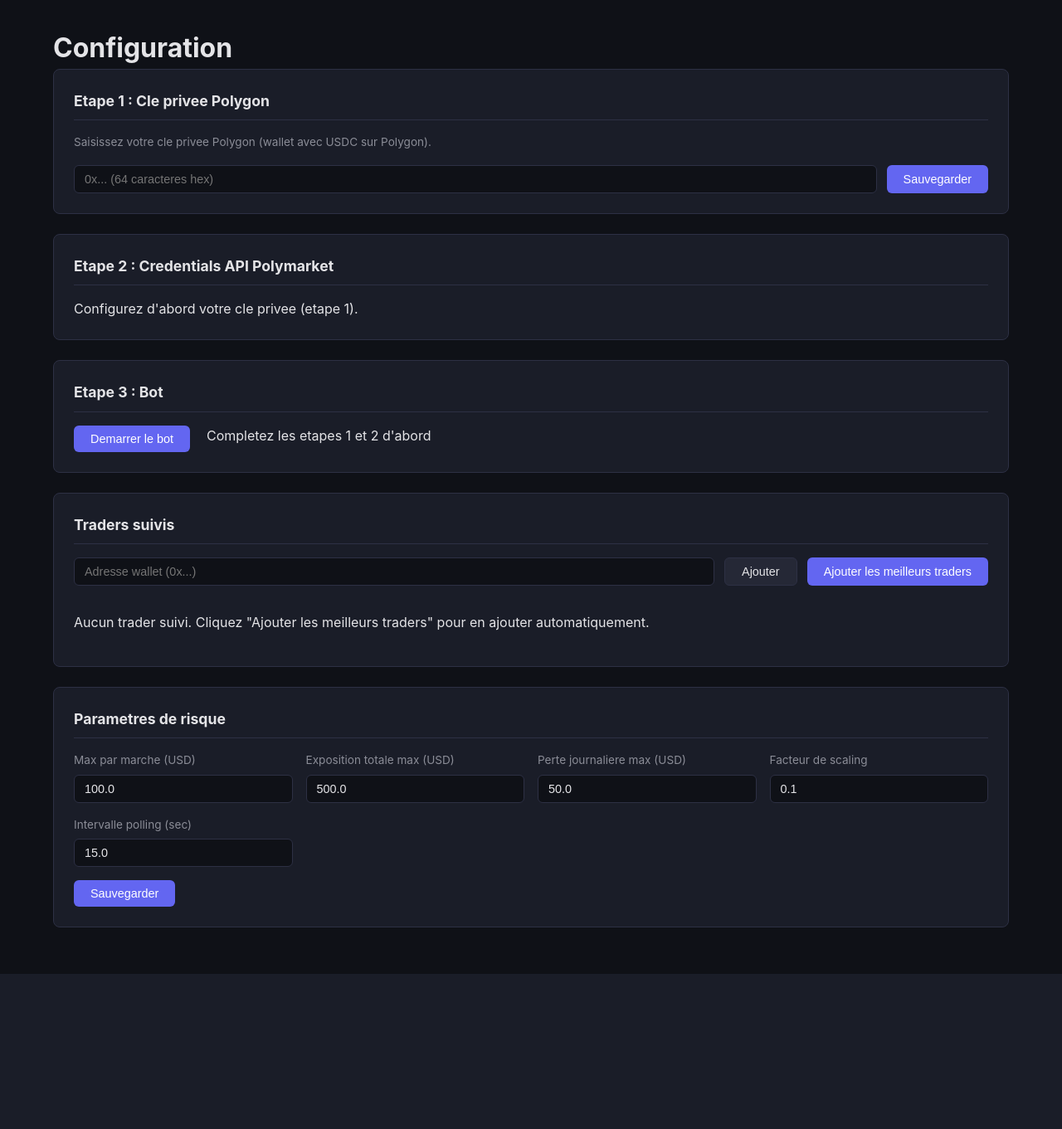
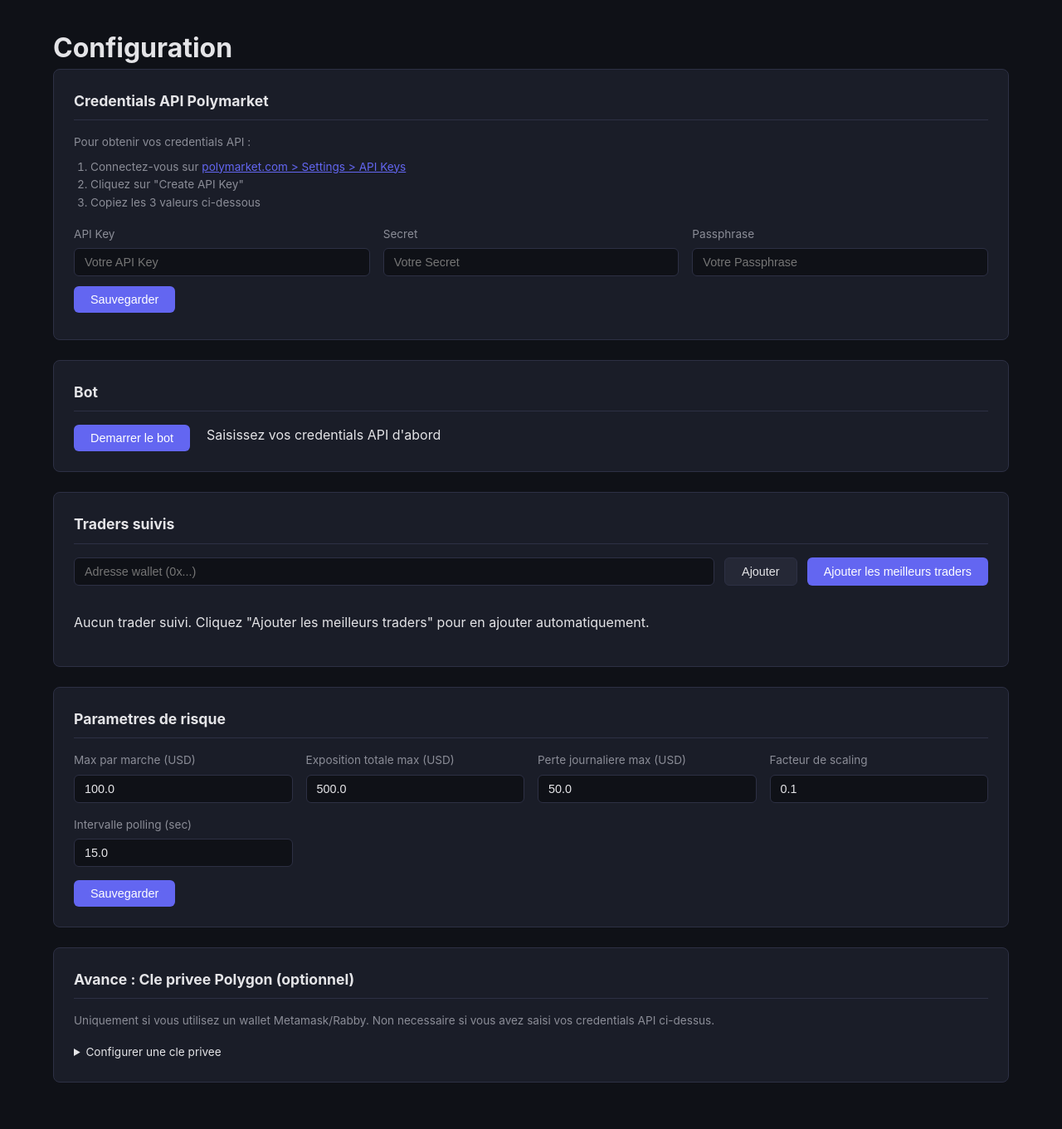
Before and after one commit to MyShivaRepo/pm-angel, a FastAPI app: page /settings in a window 1280 px wide. Shown: the part 67-1428 px from the top of the page at 83% size. Before the commit the page ends 1241 px from the top, so only its background shows below. Run offline with FastAPI, Linux system fonts and the light colour scheme.

Commit message:
feat: support direct API credentials entry for email/social login users
- New flow: enter API Key + Secret + Passphrase directly from
  Polymarket settings page (polymarket.com > Settings > API Keys)
- No private key required for email/social login users
- Private key setup moved to optional "Advanced" section
- has_credentials no longer requires private_key, only API keys
- Instructions with link to Polymarket API keys page

Co-Authored-By: Claude Opus 4.6 (1M context) <noreply@anthropic.com>

```diff
--- a/src/pm_angel/config.py
+++ b/src/pm_angel/config.py
@@ -57,7 +57,7 @@ class Settings:
 
     @property
     def has_credentials(self) -> bool:
-        return bool(self.private_key and self.clob_api_key)
+        return bool(self.clob_api_key and self.clob_api_secret and self.clob_api_passphrase)
 
     @property
     def has_private_key(self) -> bool:
--- a/src/pm_angel/main.py
+++ b/src/pm_angel/main.py
@@ -186,28 +186,53 @@ async def leaderboard_data(
 
 # --- Credentials Setup (from web UI) ---
 
+@app.post("/api/setup/api-credentials", response_class=HTMLResponse)
+async def save_api_credentials(
+    api_key: str = Form(...),
+    api_secret: str = Form(...),
+    api_passphrase: str = Form(...),
+):
+    key = api_key.strip()
+    secret = api_secret.strip()
+    passphrase = api_passphrase.strip()
+
+    if not key or not secret or not passphrase:
+        return HTMLResponse(
+            '<p class="text-warning">Les 3 champs sont obligatoires.</p>'
+        )
+
+    settings.clob_api_key = key
+    settings.clob_api_secret = secret
+    settings.clob_api_passphrase = passphrase
+    await settings.save_to_db("clob_api_key", key)
+    await settings.save_to_db("clob_api_secret", secret)
+    await settings.save_to_db("clob_api_passphrase", passphrase)
+
+    _rebuild_clob()
+    logger.info("API credentials saved from web UI")
+
+    return HTMLResponse(
+        '<p class="text-success">Credentials API sauvegardees ! Vous pouvez maintenant demarrer le bot.</p>'
+    )
+
+
 @app.post("/api/setup/private-key", response_class=HTMLResponse)
 async def save_private_key(private_key: str = Form(...)):
-    # Clean input: remove whitespace, quotes, newlines
     pk = private_key.strip().strip("'\"").strip()
-    # Remove 0x prefix if present, we'll add it back
     if pk.lower().startswith("0x"):
         pk = pk[2:]
-    # Remove any spaces or dashes within the key
     pk = pk.replace(" ", "").replace("-", "").replace("\n", "").replace("\r", "")
-    # Validate: must be hex characters only
+
     hex_chars = set("0123456789abcdefABCDEF")
     invalid = [c for c in pk if c not in hex_chars]
     if invalid:
         return HTMLResponse(
             f'<p class="text-warning">Cle invalide : caracteres non-hexadecimaux trouves: '
-            f'{", ".join(repr(c) for c in invalid[:5])}. '
-            f'La cle doit contenir uniquement des caracteres 0-9 et a-f.</p>'
+            f'{", ".join(repr(c) for c in invalid[:5])}.</p>'
         )
     if len(pk) != 64:
         return HTMLResponse(
-            f'<p class="text-warning">Cle invalide : {len(pk)} caracteres au lieu de 64. '
-            f'Une cle privee Ethereum/Polygon fait exactement 64 caracteres hexadecimaux.</p>'
+            f'<p class="text-warning">Cle invalide : {len(pk)} caracteres au lieu de 64.</p>'
         )
     pk = "0x" + pk.lower()
 
@@ -215,49 +240,33 @@ async def save_private_key(private_key: str = Form(...)):
     await settings.save_to_db("private_key", pk)
     logger.info("Private key saved to database")
 
-    return HTMLResponse(
-        '<p class="text-success">Cle privee sauvegardee !</p>'
-        '<p class="help-text">Cliquez maintenant sur "Generer Credentials API" pour obtenir vos cles CLOB.</p>'
-    )
-
-
-@app.post("/api/setup/derive-keys", response_class=HTMLResponse)
-async def derive_keys():
-    if not settings.has_private_key:
-        return HTMLResponse(
-            '<p class="text-warning">Saisissez d\'abord votre cle privee ci-dessus.</p>'
-        )
+    # Auto-derive API credentials
     try:
-        # Create a temporary CLOB client just for key derivation
         temp_clob = ClobWrapper(
             host=settings.clob_host,
-            private_key=settings.private_key,
+            private_key=pk,
             chain_id=settings.chain_id,
-            api_key="",
-            api_secret="",
-            api_passphrase="",
+            api_key="", api_secret="", api_passphrase="",
         )
         creds = await temp_clob.derive_api_creds()
-
-        # Save to settings and DB
         settings.clob_api_key = creds["api_key"]
         settings.clob_api_secret = creds["api_secret"]
         settings.clob_api_passphrase = creds["api_passphrase"]
         await settings.save_to_db("clob_api_key", creds["api_key"])
         await settings.save_to_db("clob_api_secret", creds["api_secret"])
         await settings.save_to_db("clob_api_passphrase", creds["api_passphrase"])
-
-        # Rebuild CLOB client with new credentials
         _rebuild_clob()
-
-        logger.info("API credentials derived and saved")
+        logger.info("API credentials auto-derived and saved")
         return HTMLResponse(
-            '<p class="text-success">Credentials API generees et sauvegardees automatiquement !</p>'
-            '<p class="help-text">Vous pouvez maintenant demarrer le bot.</p>'
+            '<p class="text-success">Cle privee sauvegardee et credentials API generees automatiquement !</p>'
         )
     except Exception as exc:
-        logger.error("Key derivation failed: %s", exc)
-        return HTMLResponse(f'<p class="text-warning">Erreur: {exc}</p>')
+        logger.error("Auto key derivation failed: %s", exc)
+        return HTMLResponse(
+            f'<p class="text-success">Cle privee sauvegardee.</p>'
+            f'<p class="text-warning">Generation auto des credentials echouee ({exc}). '
+            f'Saisissez-les manuellement ci-dessous.</p>'
+        )
 
 
 # --- Bot Control ---
--- a/src/pm_angel/templates/settings.html
+++ b/src/pm_angel/templates/settings.html
@@ -3,53 +3,66 @@
 <div class="settings">
     <h1>Configuration</h1>
 
-    <!-- Step 1: Private Key -->
+    <!-- API Credentials -->
     <section class="settings-section">
-        <h2>Etape 1 : Cle privee Polygon</h2>
-        {% if has_private_key %}
-            <p class="text-success">Cle privee configuree : <code>{{ pk_masked }}</code></p>
+        <h2>Credentials API Polymarket</h2>
+        {% if has_credentials %}
+            <p class="text-success">Credentials API configurees</p>
             <details style="margin-top: 0.5rem;">
-                <summary class="text-muted" style="cursor: pointer; font-size: 0.85rem;">Modifier la cle</summary>
-                <form hx-post="/api/setup/private-key" hx-target="#pk-result" hx-swap="innerHTML"
-                      style="margin-top: 0.5rem;">
-                    <div class="form-row">
-                        <input type="password" name="private_key" placeholder="0x..." class="input" required>
-                        <button type="submit" class="btn btn-secondary">Mettre a jour</button>
+                <summary class="text-muted" style="cursor: pointer; font-size: 0.85rem;">Modifier les credentials</summary>
+                <form hx-post="/api/setup/api-credentials" hx-target="#creds-result" hx-swap="innerHTML"
+                      style="margin-top: 0.75rem;">
+                    <div class="form-grid">
+                        <label>
+                            API Key
+                            <input type="text" name="api_key" placeholder="Votre API Key" class="input" required>
+                        </label>
+                        <label>
+                            Secret
+                            <input type="password" name="api_secret" placeholder="Votre Secret" class="input" required>
+                        </label>
+                        <label>
+                            Passphrase
+                            <input type="password" name="api_passphrase" placeholder="Votre Passphrase" class="input" required>
+                        </label>
                     </div>
+                    <button type="submit" class="btn btn-secondary" style="margin-top: 0.75rem;">Mettre a jour</button>
                 </form>
-                <div id="pk-result"></div>
+                <div id="creds-result" style="margin-top: 0.5rem;"></div>
             </details>
         {% else %}
-            <p class="help-text">Saisissez votre cle privee Polygon (wallet avec USDC sur Polygon).</p>
-            <form hx-post="/api/setup/private-key" hx-target="#pk-result" hx-swap="innerHTML">
-                <div class="form-row">
-                    <input type="password" name="private_key" placeholder="0x... (64 caracteres hex)" class="input" required>
-                    <button type="submit" class="btn btn-primary">Sauvegarder</button>
+            <div class="help-text">
+                <p>Pour obtenir vos credentials API :</p>
+                <ol style="margin: 0.5rem 0; padding-left: 1.25rem;">
+                    <li>Connectez-vous sur <a href="https://polymarket.com/fr/settings?tab=api-keys" target="_blank" style="color: var(--primary);">polymarket.com &gt; Settings &gt; API Keys</a></li>
+                    <li>Cliquez sur "Create API Key"</li>
+                    <li>Copiez les 3 valeurs ci-dessous</li>
+                </ol>
+            </div>
+            <form hx-post="/api/setup/api-credentials" hx-target="#creds-result" hx-swap="innerHTML">
+                <div class="form-grid">
+                    <label>
+                        API Key
+                        <input type="text" name="api_key" placeholder="Votre API Key" class="input" required>
+                    </label>
+                    <label>
+                        Secret
+                        <input type="password" name="api_secret" placeholder="Votre Secret" class="input" required>
+                    </label>
+                    <label>
+                        Passphrase
+                        <input type="password" name="api_passphrase" placeholder="Votre Passphrase" class="input" required>
+                    </label>
                 </div>
+                <button type="submit" class="btn btn-primary" style="margin-top: 0.75rem;">Sauvegarder</button>
             </form>
-            <div id="pk-result"></div>
+            <div id="creds-result" style="margin-top: 0.5rem;"></div>
         {% endif %}
     </section>
 
-    <!-- Step 2: API Credentials -->
+    <!-- Bot Control -->
     <section class="settings-section">
-        <h2>Etape 2 : Credentials API Polymarket</h2>
-        {% if has_credentials %}
-            <p class="text-success">Credentials API configurees</p>
-        {% elif has_private_key %}
-            <p class="help-text">Generez vos credentials API a partir de votre cle privee. Un seul clic suffit.</p>
-            <button class="btn btn-primary" hx-post="/api/setup/derive-keys" hx-target="#setup-result">
-                Generer Credentials API
-            </button>
-            <div id="setup-result" style="margin-top: 0.75rem;"></div>
-        {% else %}
-            <p class="text-muted">Configurez d'abord votre cle privee (etape 1).</p>
-        {% endif %}
-    </section>
-
-    <!-- Step 3: Bot Control -->
-    <section class="settings-section">
-        <h2>Etape 3 : Bot</h2>
+        <h2>Bot</h2>
         <div class="bot-controls">
             {% if bot_running %}
                 <button class="btn btn-danger" hx-post="/api/bot/stop" hx-swap="none"
@@ -64,7 +77,7 @@
                 </button>
             {% else %}
                 <button class="btn btn-primary" disabled>Demarrer le bot</button>
-                <span class="text-muted" style="margin-left: 0.5rem;">Completez les etapes 1 et 2 d'abord</span>
+                <span class="text-muted" style="margin-left: 0.5rem;">Saisissez vos credentials API d'abord</span>
             {% endif %}
         </div>
     </section>
@@ -72,9 +85,9 @@
     <!-- Traders -->
     <section class="settings-section">
         <h2>Traders suivis</h2>
-        <div style="display: flex; gap: 0.75rem; margin-bottom: 1rem;">
+        <div style="display: flex; gap: 0.75rem; margin-bottom: 1rem; flex-wrap: wrap;">
             <form hx-post="/api/traders" hx-target="#traders-list" hx-swap="innerHTML"
-                  hx-on::after-request="this.reset()" style="flex: 1;">
+                  hx-on::after-request="this.reset()" style="flex: 1; min-width: 250px;">
                 <div class="form-row">
                     <input type="text" name="address" placeholder="Adresse wallet (0x...)" class="input">
                     <button type="submit" class="btn btn-secondary">Ajouter</button>
@@ -125,5 +138,24 @@
             <button type="submit" class="btn btn-primary" style="margin-top: 1rem;">Sauvegarder</button>
         </form>
     </section>
+
+    <!-- Advanced: Private Key (optional) -->
+    <section class="settings-section">
+        <h2>Avance : Cle privee Polygon (optionnel)</h2>
+        <p class="help-text">
+            Uniquement si vous utilisez un wallet Metamask/Rabby. Non necessaire si vous avez saisi vos credentials API ci-dessus.
+        </p>
+        <details>
+            <summary class="text-muted" style="cursor: pointer; font-size: 0.85rem;">Configurer une cle privee</summary>
+            <form hx-post="/api/setup/private-key" hx-target="#pk-result" hx-swap="innerHTML"
+                  style="margin-top: 0.75rem;">
+                <div class="form-row">
+                    <input type="password" name="private_key" placeholder="0x... (64 caracteres hex)" class="input" required>
+                    <button type="submit" class="btn btn-secondary">Sauvegarder</button>
+                </div>
+            </form>
+            <div id="pk-result" style="margin-top: 0.5rem;"></div>
+        </details>
+    </section>
 </div>
 {% endblock %}
```
